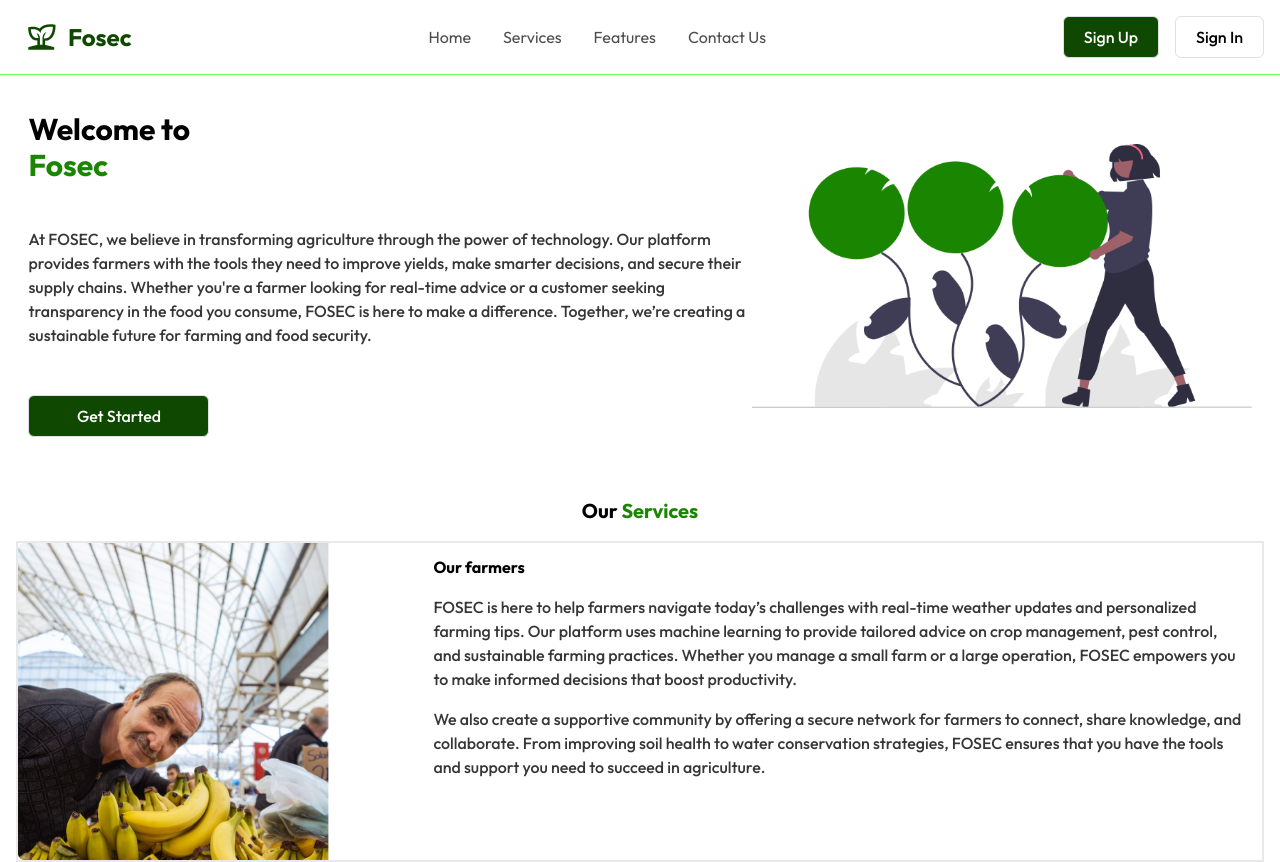
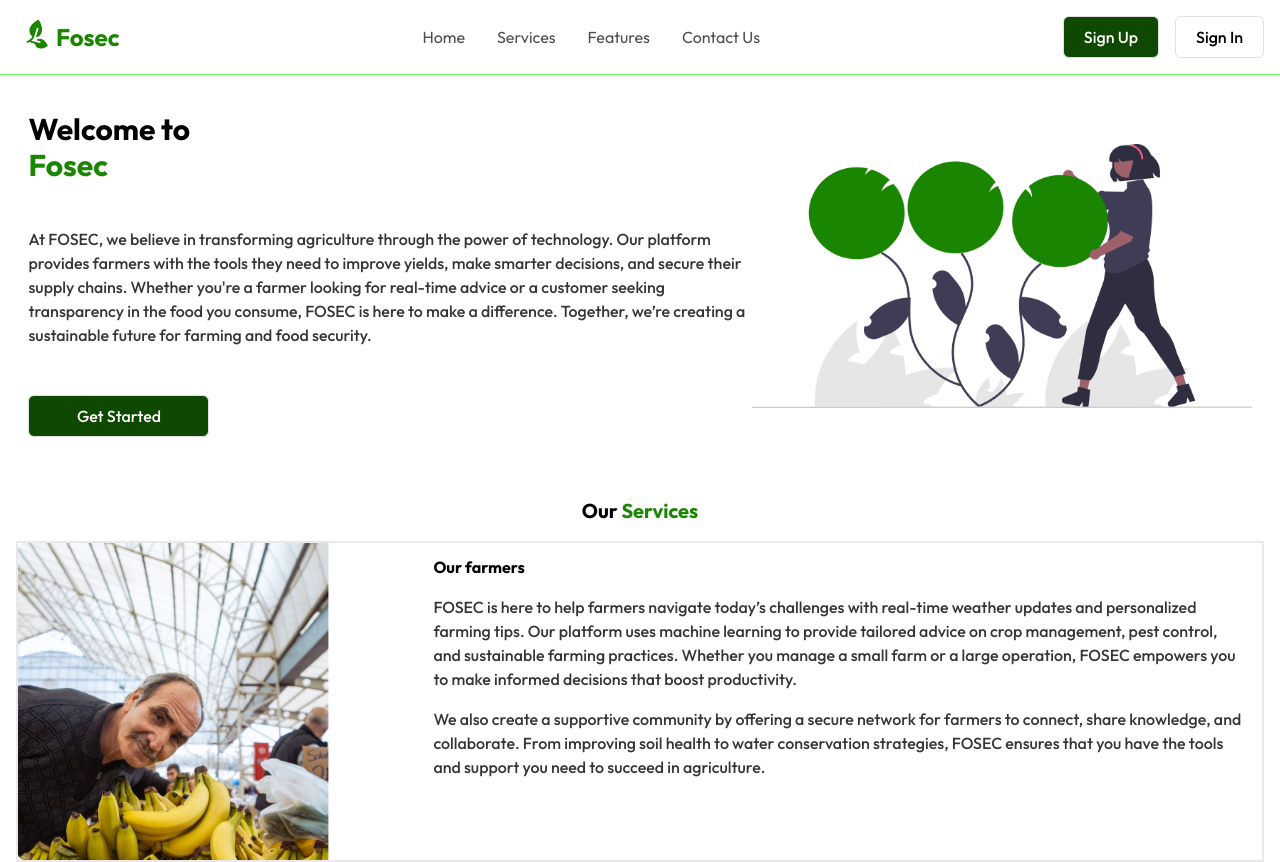
Before and after one commit to fosec-rw/fosec, a React (Create React App) app: page / in a window 1280 px wide. Shown: the top 862 px of the page. Built offline with nearby package versions, Linux system fonts and the light colour scheme.

Commit message:
Icon change

```diff
--- a/src/components/Navbar.jsx
+++ b/src/components/Navbar.jsx
@@ -1,6 +1,6 @@
 // src/components/Navbar.jsx
 import React, { useState } from 'react';
-import logo from '../assets/fosec_logo.svg';
+import logo from '../assets/eco_plant.svg';
 import Button from './Button';
 
 const Navbar = () => {
@@ -13,8 +13,8 @@ const Navbar = () => {
   return (
     <nav className="p-4 border-[#6FFF63] border-x-0 border-t-0 border">
       <div className="container mx-auto flex justify-between items-center">
-        <div className="text-[#0F4901] text-2xl font-bold flex items-center">
-          <span className='mx-3'><img src={logo} alt="fosec" className='w-7'/></span>
+        <div className="text-[#1b8500] text-2xl font-bold flex items-center">
+          <span className=''><img src={logo} alt="fosec" className='w-10'/></span>
           Fosec
         </div>
         <div className="hidden md:flex space-x-8">
```
Also changed, not shown: src/assets/eco_plant.svg (added).
